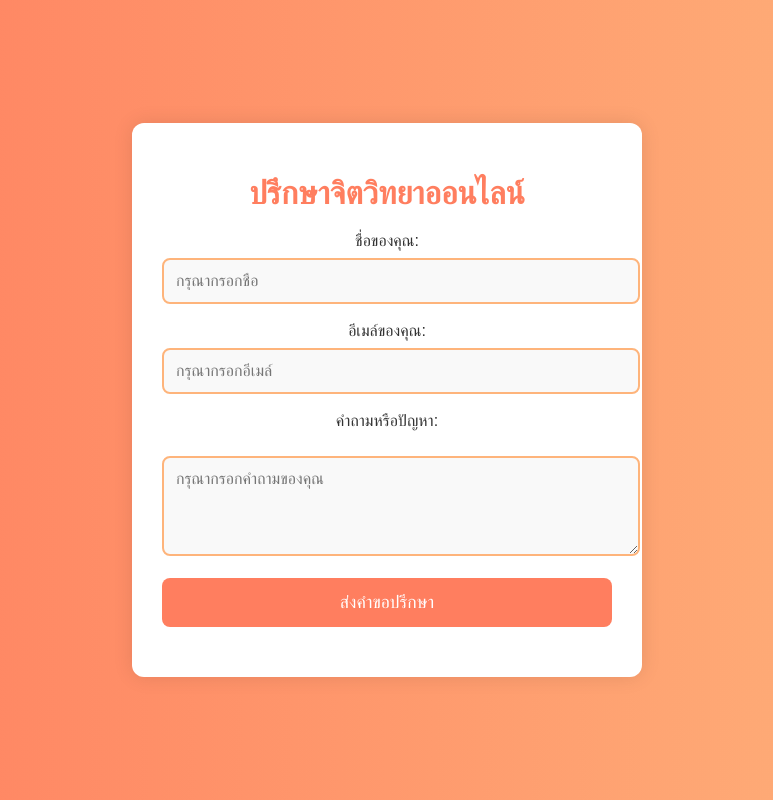
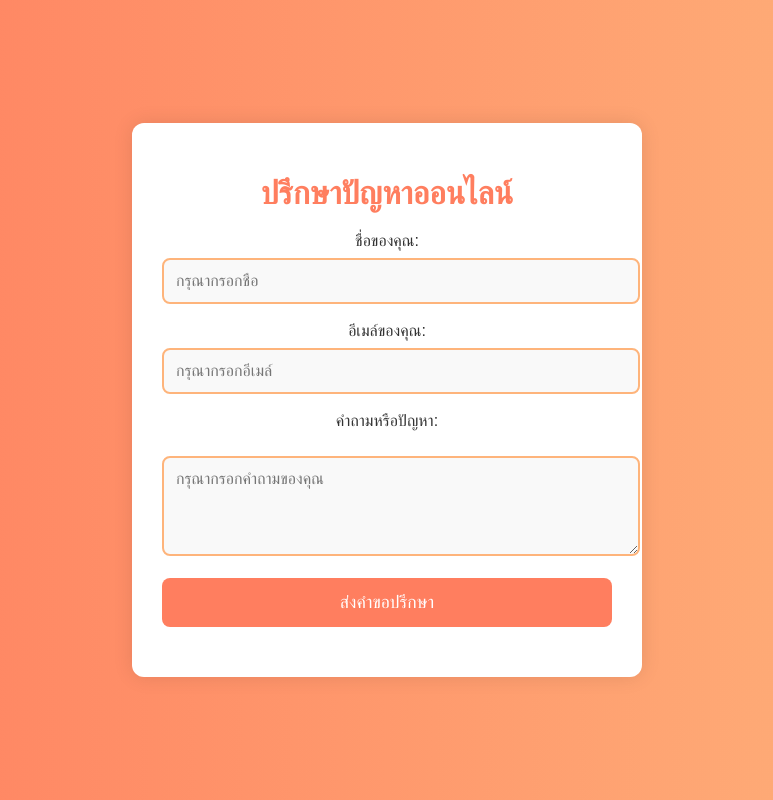
Before and after one commit to lukkeaw/MindCareDeChill-, a plain HTML site: page index.html in a window 1280 px wide. Shown: the whole page, without its empty margins (253-1026 px from the left). Drawn offline with Linux system fonts and the light colour scheme.

Commit message:
Update index.html

```diff
--- a/index.html
+++ b/index.html
@@ -3,12 +3,12 @@
 <head>
     <meta charset="UTF-8">
     <meta name="viewport" content="width=device-width, initial-scale=1.0">
-    <title>ปรึกษาจิตวิทยาออนไลน์</title>
+    <title>Welcome to MindCareDeChill เราพร้อมเป็นที่ปลอดภัยให้คุณ </title>
     <link rel="stylesheet" href="style.css">
 </head>
 <body>
     <div class="container">
-        <h1>ปรึกษาจิตวิทยาออนไลน์</h1>
+        <h1>ปรึกษาปัญหาออนไลน์</h1>
         <form id="consultationForm">
             <label for="name">ชื่อของคุณ:</label>
             <input type="text" id="name" name="name" placeholder="กรุณากรอกชื่อ" required><br>
```
